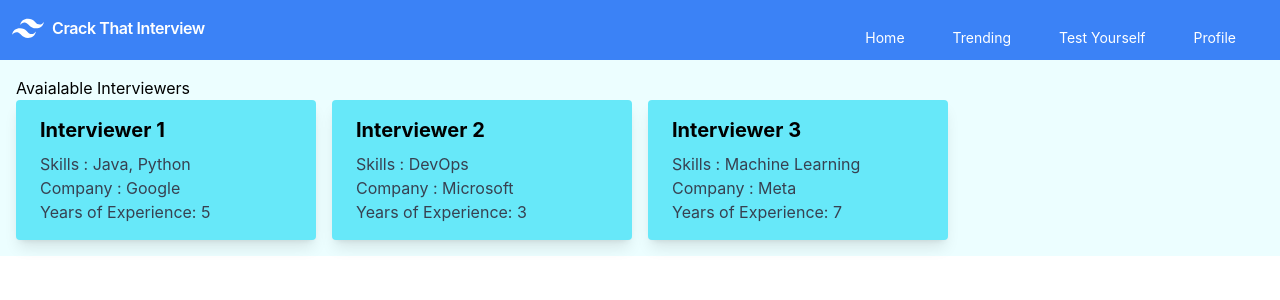
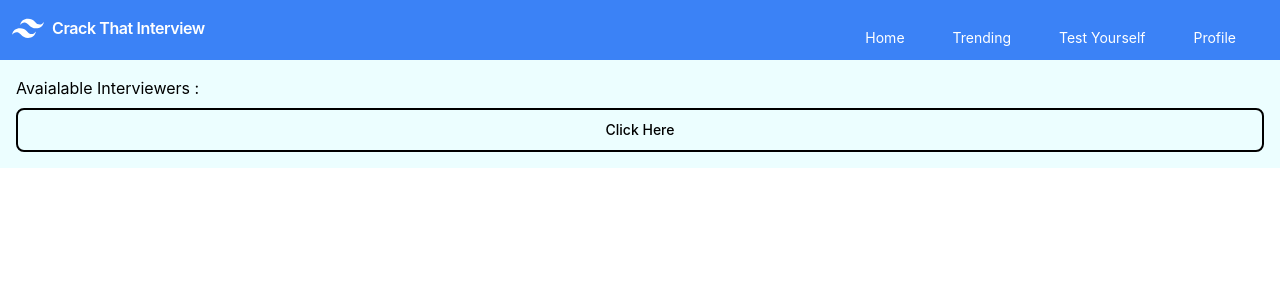
Before and after one commit to mehtajeet97/Crack_That_Inteview, a React (Create React App) app in the folder ui/: page /schedulingscreen1 in a window 1280 px wide. Shown: the top 300 px of the page. Built offline with nearby package versions, Linux system fonts and the light colour scheme.

Commit message:
Scheduling Screen1 implementation complete, UI remains

```diff
--- a/ui/src/components/SchedulingScreen1.js
+++ b/ui/src/components/SchedulingScreen1.js
@@ -1,6 +1,6 @@
 import { Link } from "react-router-dom";
 import axios from "axios";
-
+import { useState } from "react";
 /*
 TO-DO :
 
@@ -15,57 +15,53 @@ To-Test:
 */
 
 export const SchedulingScreen1 = () => {
-  const populate = async () => {
-    const scheduleURL = "http://localhost:3000/schedule";
-    const cards1 = await axios.get(scheduleURL);
   /*
   Values to update:
+  _id: 1
   firstName: 1,
   lastName: 1,
   skills: 1,
   organization: 1,
   yoe: 1,
    */
+  const [cards1, setcards1] = useState([]);
+
+  const handleSubmit = async (event) => {
+    event.preventDefault();
+
+    const scheduleURL = "http://localhost:3000/schedule";
+    let { data, status } = await axios.get(scheduleURL);
+    if (status === 200) {
+      setcards1(data);
+    } else {
+      console.log("Error!!!");
+    }
   };
-
-  const cards = [
-    {
-      title: "Interviewer 1",
-      path: "http://localhost:3000/interview",
-      skills: "Java, Python",
-      company: "Google",
-      yoe: "5",
-    },
-    {
-      title: "Interviewer 2",
-      path: "http://localhost:3000/interview",
-      skills: "DevOps",
-      company: "Microsoft",
-      yoe: "3",
-    },
-    {
-      title: "Interviewer 3",
-      path: "http://localhost:3000/interview",
-      skills: "Machine Learning",
-      company: "Meta",
-      yoe: "7",
-    },
-  ];
 
   return (
     <div>
       <div>
-        <h1>Avaialable Interviewers</h1>
+        <h1>Avaialable Interviewers : </h1>
+        <button
+          onClick={handleSubmit}
+          type="submit"
+          className="w-full text-black border-2 border-solid border-black hover:bg-white hover:text-cyan-600 focus:ring-4 focus:outline-none focus:ring-primary-300 font-medium rounded-lg text-sm mt-2 px-5 py-2.5 text-center"
+        >
+          Click Here
+        </button>
       </div>
+      {cards1.length > 0 && (
         <div className="grid lg:grid-cols-4 sm:grid-cols-2 gap-4 grid-cols-1">
-        {cards.map((card, idx) => (
+          {cards1.map((card, idx) => (
             <div
               key={idx}
               className="bg-cyan-300 basis-2/7 rounded overflow-hidden shadow-lg"
             >
               <div className="px-6 py-4">
-              <Link to={card.path}>
-                <div className="font-bold text-xl mb-2">{card.title}</div>
+                <Link to="http://localhost:3001/schedulingscreen2">
+                  <div className="font-bold text-xl mb-2">
+                    {card.firstName} {card.lastName}
+                  </div>
                 </Link>
                 <p className="text-gray-700 text-base">
                   Skills : {card.skills && card.skills}
@@ -75,10 +71,10 @@ export const SchedulingScreen1 = () => {
                 </p>
 
                 <p className="text-gray-700 text-base">
-                Company : {card.company && card.company}
+                  Company : {card.organization && card.organization}
                 </p>
                 <p className="text-gray-700 text-base">
-                {!card.company && `Not Disclosed.`}
+                  {!card.organization && `Not Disclosed.`}
                 </p>
 
                 <p className="text-gray-700 text-base">
@@ -91,6 +87,7 @@ export const SchedulingScreen1 = () => {
             </div>
           ))}
         </div>
+      )}
     </div>
   );
 };
```
Lines whose indentation alone changed are shown as unchanged.
